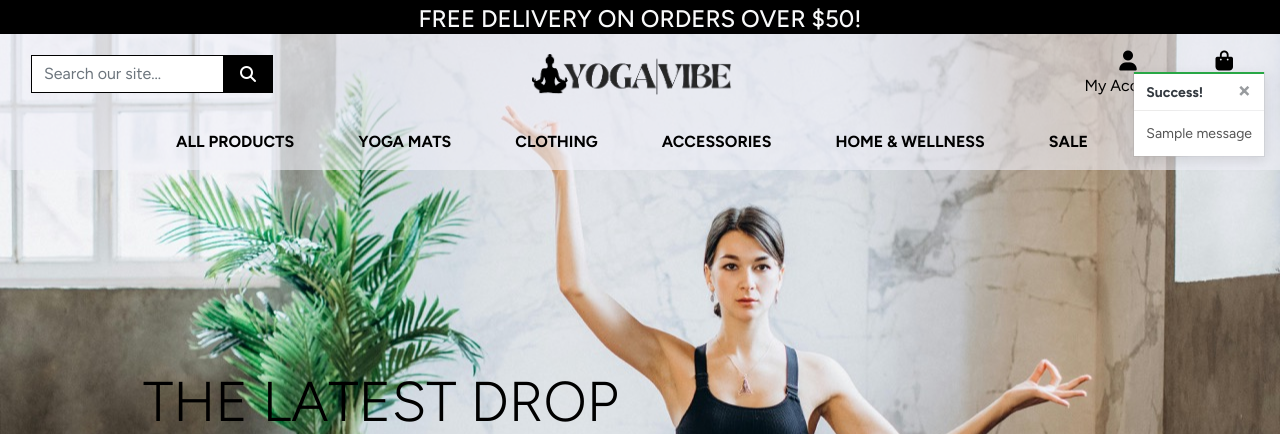
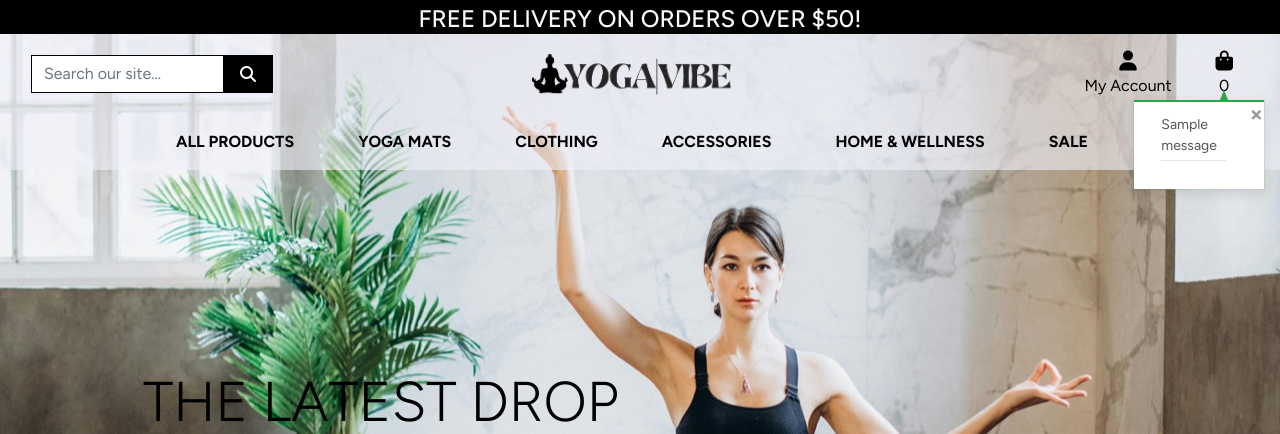
Before and after one commit to DilaraUcar/yoga_vibe_p5, a Django app: page / in a window 1280 px wide. Shown: the top 434 px of the page. Run offline with Django 3.2, Linux system fonts and the light colour scheme; tables that the repository leaves empty hold one stand-in row (values such as "Sample post"); one stand-in notice (Sample message) is shown; parts of the project's set-up code (start-up, migrations or seed data) failed here and were passed over; some libraries are stand-ins or nearby versions.

Commit message:
Added shopping bag views and css

```diff
--- a/static/css/base.css
+++ b/static/css/base.css
@@ -60,6 +60,12 @@ body {
 .remove-item {
     cursor: pointer;
 }
+
+..btn-outline-black {
+
+}
+
+
 
 /* -------------------------------- Home page app & general styling across site*/
 .logo-image {
@@ -131,7 +137,7 @@ body {
 
 .message-container {
     position: fixed;
-    top: 72px;
+    top: 100px;
     right: 15px;
     z-index: 99999999999;
 }
@@ -142,6 +148,57 @@ body {
 
 .toast-capper {
     height: 2px;
+}
+
+/* from CSS-tricks.com: https://css-tricks.com/snippets/css/css-triangle/ */
+.arrow-up {
+    width: 0;
+    height: 0;
+    border-left: 4px solid transparent;
+    border-right: 4px solid transparent;
+    border-bottom: 10px solid black;
+    position: absolute;
+    top: -10px;
+    right: 36px;
+}
+
+/* Convenience classes - colors copied from Bootstrap */
+.arrow-primary {
+    border-bottom-color: #007bff !important;
+}
+
+.arrow-secondary {
+    border-bottom-color: #6c757d !important;
+}
+
+.arrow-success {
+    border-bottom-color: #28a745 !important;
+}
+
+.arrow-danger {
+    border-bottom-color: #dc3545 !important;
+}
+
+.arrow-warning {
+    border-bottom-color: #ffc107 !important;
+}
+
+.arrow-info {
+    border-bottom-color: #17a2b8 !important;
+}
+
+.arrow-light {
+    border-bottom-color: #f8f9fa !important;
+}
+
+.arrow-dark {
+    border-bottom-color: #343a40 !important;
+}
+
+.bag-notification-wrapper {
+    height: 300px;
+    overflow-x: hidden;
+    overflow-y: auto;
 }
 
 
--- a/templates/includes/toasts/toast_success.html
+++ b/templates/includes/toasts/toast_success.html
@@ -1,13 +1,61 @@
 <div class="toast custom-toast rounded-0 border-top-0" data-autohide="false">
     <div class="arrow-up arrow-success"></div>
     <div class="w-100 toast-capper bg-success"></div>
-    <div class="toast-header bg-white text-dark">
-        <strong class="mr-auto">Success!</strong>
+    <div>
+        <strong class="mr-auto"></strong>
         <button type="button" class="ml-2 mb-1 close text-dark" data-dismiss="toast" aria-label="Close">
             <span aria-hidden="true">&times;</span>
         </button>
     </div>
     <div class="toast-body bg-white">
-        {{ message }}
+        <div class="row">
+            <div class="col">
+                {{ message }}
+                <hr class="mt-1 mb-3">
+            </div>
+        </div>
+        {% if grand_total %}
+        <p class="logo-font bg-white text-black py-1">My Bag ({{ product_count }})</p>
+        <div class="bag-notification-wrapper">
+            {% for item in bag_items %}
+            <div class="row">
+                <div class="col-3 my-1">
+                    <img class="w-100" src="{{ item.product.image1.url }}">
+                </div>
+                <div class="col-9">
+                    <p class="my-0"><strong>{{ item.product.name }}</strong></p>
+                    <p class="my-0 small">Size:
+                        {% if item.product.has_sizes %}{{ item.size|upper }}{% else %}N/A{% endif %}</p>
+                    <p class="my-0 small text-muted">Qty: {{ item.quantity }}</p>
+                </div>
+            </div>
+            {% endfor %}
+        </div>
+        <div class="row">
+            <div class="col">
+                <strong>
+                    <p class="mt-3 mb-1 text-black">
+                        Total{% if free_delivery_delta > 0 %} (Exc. delivery){% endif %}:
+                        <span class="float-right">${{ total|floatformat:2 }}</span>
+                    </p>
+                </strong>
+                {% if free_delivery_delta > 0 %}
+                <p class="mb-0 p-2 border-black shadow-lg text-black text-center">
+                    Spend <strong>${{ free_delivery_delta }}</strong> more for free delivery!
+                </p>
+                {% else %}
+                <p class="mb-0 p-2 border-black shadow-lg text-black text-center">
+                    <strong>Congrats, you got free shipping!</strong>
+                </p>
+                {% endif %}
+                <a href="{% url 'view_bag' %}" class="btn btn-black btn-block rounded-0">
+                    <span class="text-uppercase">Go To Secure Checkout</span>
+                    <span class="icon">
+                        <i class="fas fa-lock"></i>
+                    </span>
+                </a>
+            </div>
+        </div>
+        {% endif %}
     </div>
 </div>
```
Also changed, not shown: bag/views.py (+14 -2 lines).
